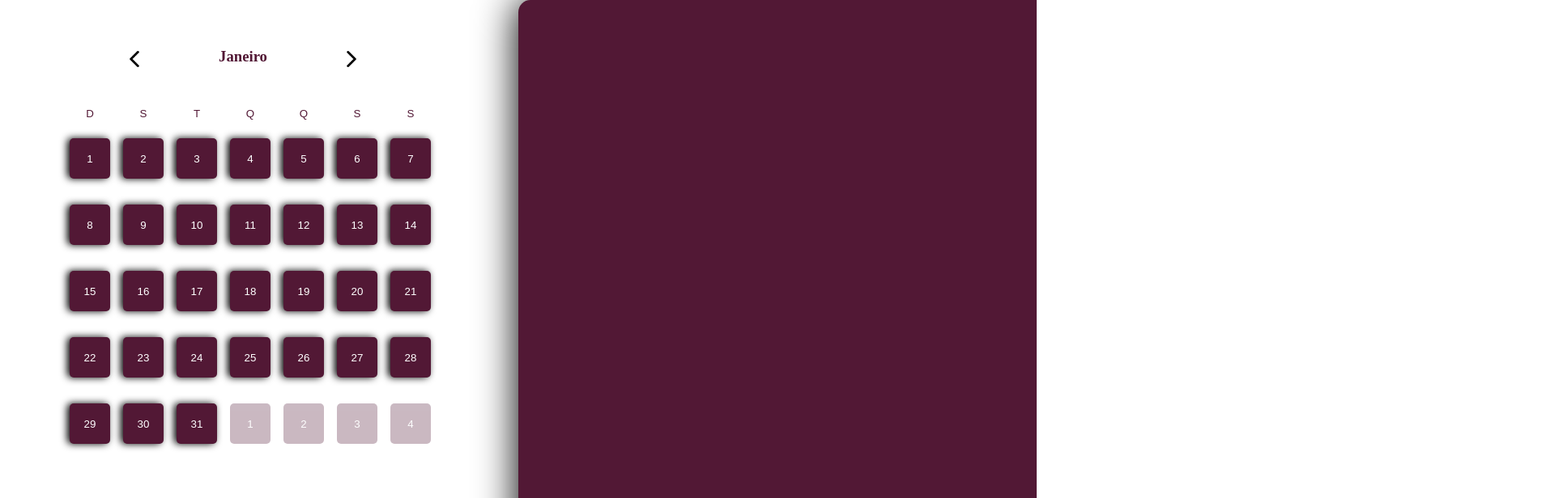
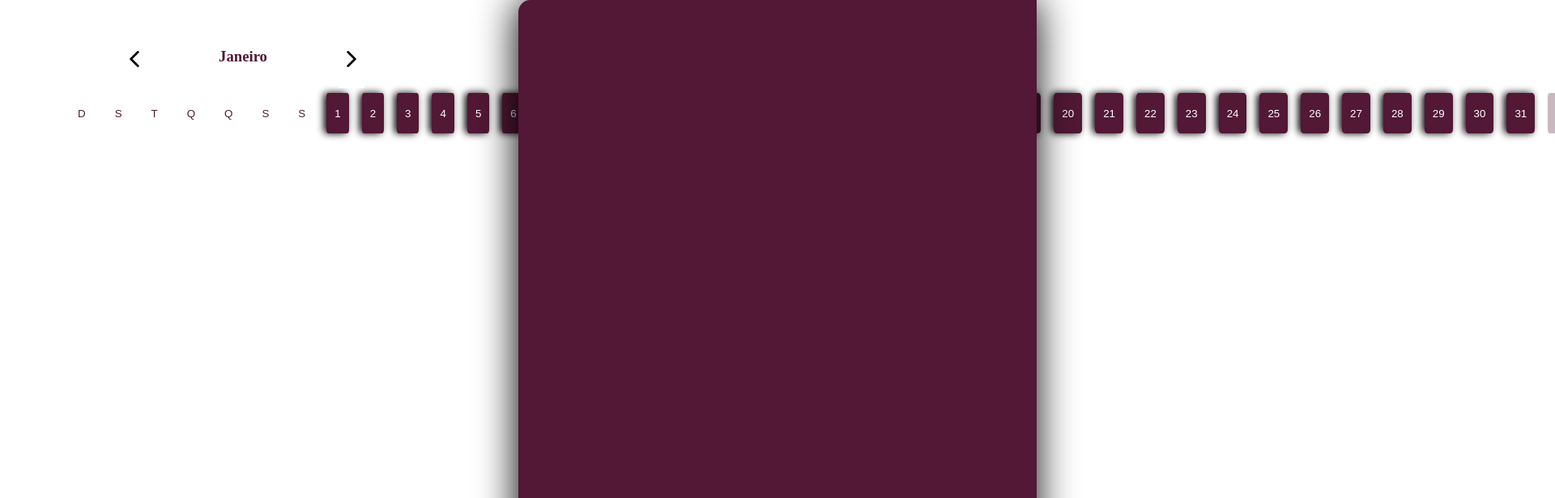
Before and after one commit to Gumball0456/novo_calendario, a plain HTML site: page index.html in a window 1280 px wide. Shown: the top 616 px of the page at 81% size, 1920 px wide, since content can reach past the window. Drawn offline with Linux system fonts and the light colour scheme.

Commit message:
Update style.css

```diff
--- a/style.css
+++ b/style.css
@@ -65,7 +65,10 @@ button img{
 
 .dias{
     width: 500px;
-    flex-wrap: wrap;
+}
+
+.shadow{
+    box-shadow: none;
 }
 .hover:hover{
     cursor: pointer;
```
